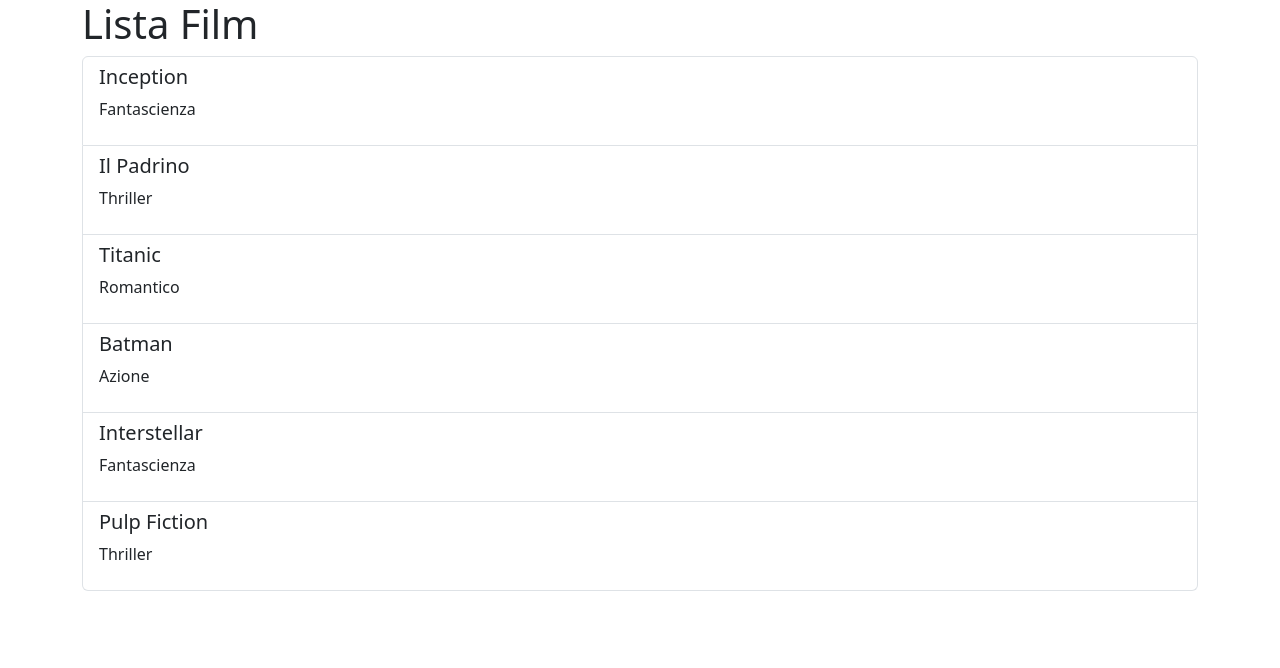
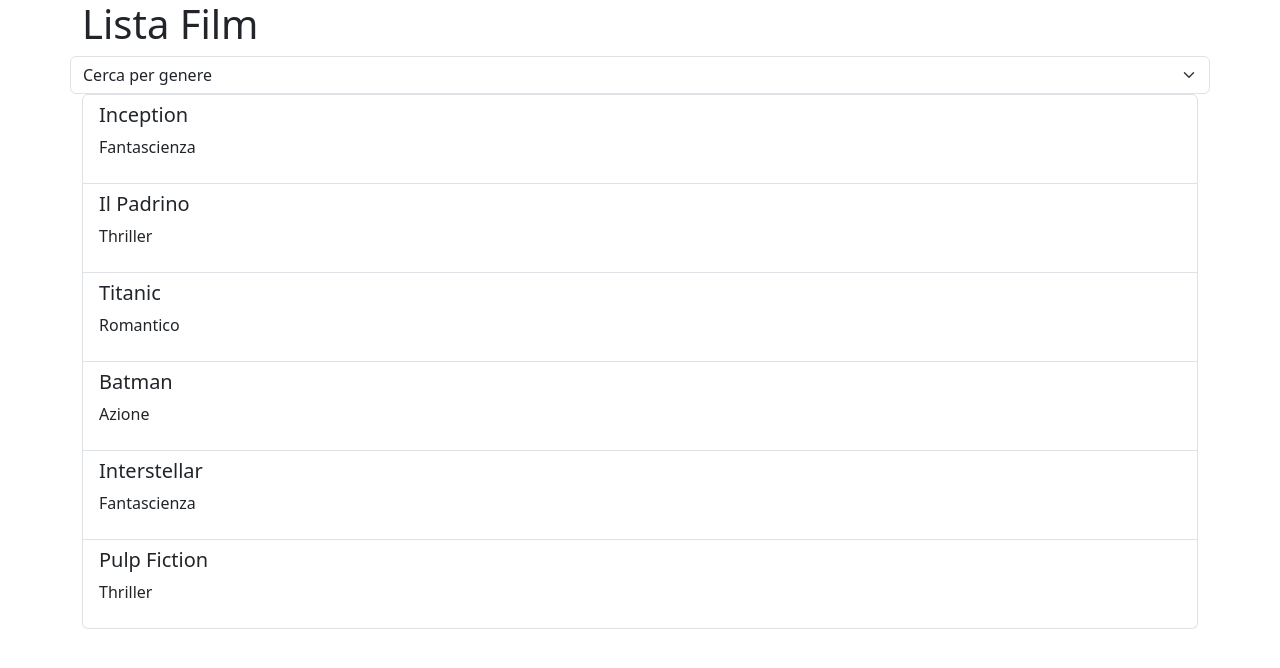
Before and after one commit to Ivanaricci/react-movie-filter, a React (Vite) app: page / in a window 1280 px wide. Shown: the top 668 px of the page. Built offline with nearby package versions, Linux system fonts and the light colour scheme.

Commit message:
[UPD] Done select

```diff
--- a/src/App.jsx
+++ b/src/App.jsx
@@ -12,7 +12,15 @@
 
 function App() {
 
-  useEffect
+  const generiUnici = [];
+
+  for (let i = 0; i < arrayFilms.length; i++) {
+    const genre = arrayFilms[i].genre;
+
+    if (!generiUnici.includes(genre)) {
+      generiUnici.push(genre)
+    }
+  }
 
   return (
     <>
@@ -21,6 +29,18 @@
           <div className="col12">
             <h1>Lista Film</h1>
           </div>
+          <select class="form-select" aria-label="Default select example">
+            <option selected>Cerca per genere</option>
+            {generiUnici.map((genere) => {
+              return (
+                <option value={genere}>{genere}</option>
+              )
+            })}
+
+
+
+
+          </select>
           <div className="col12">
             <ul className="list-group">
               {arrayFilms.map((film) => {
```
